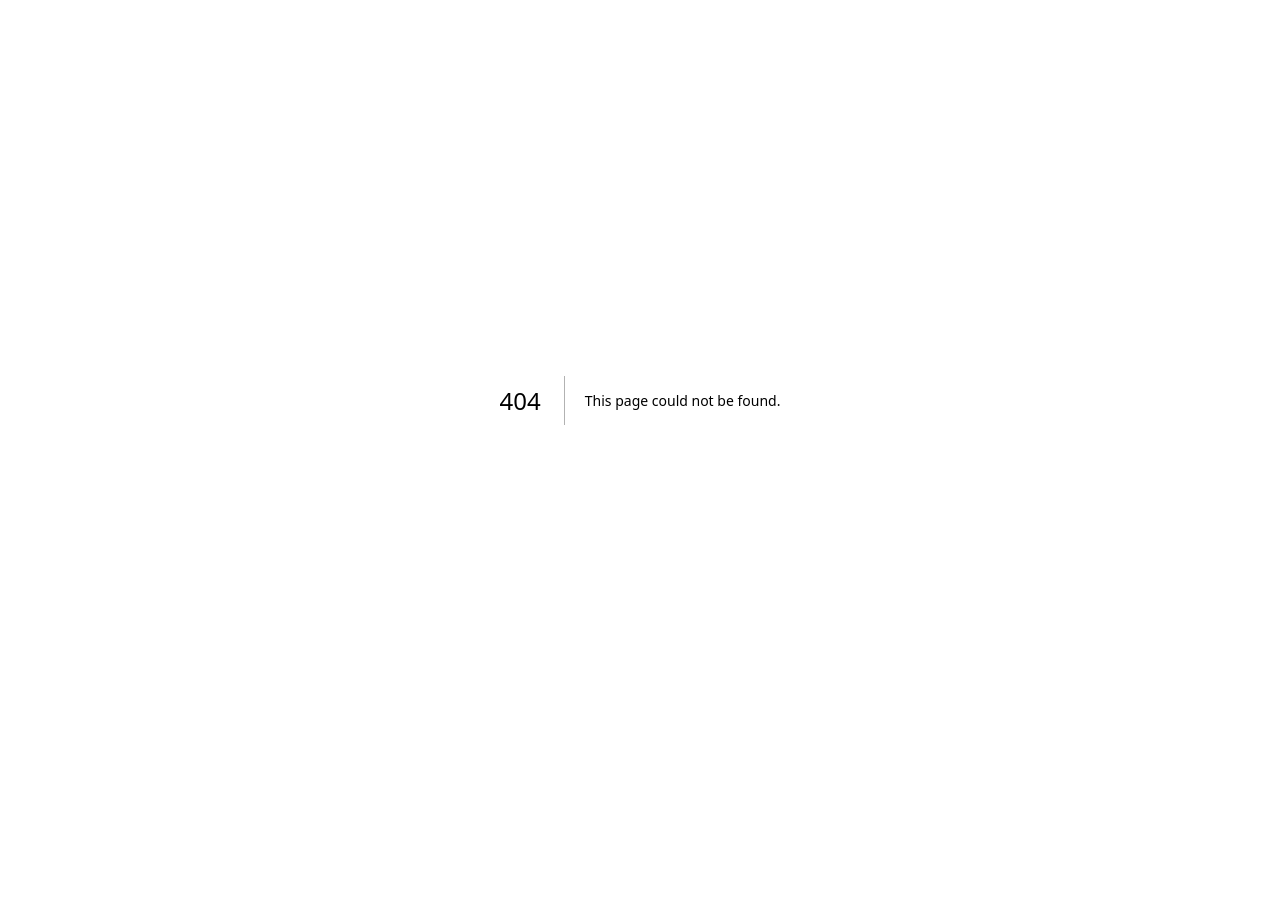
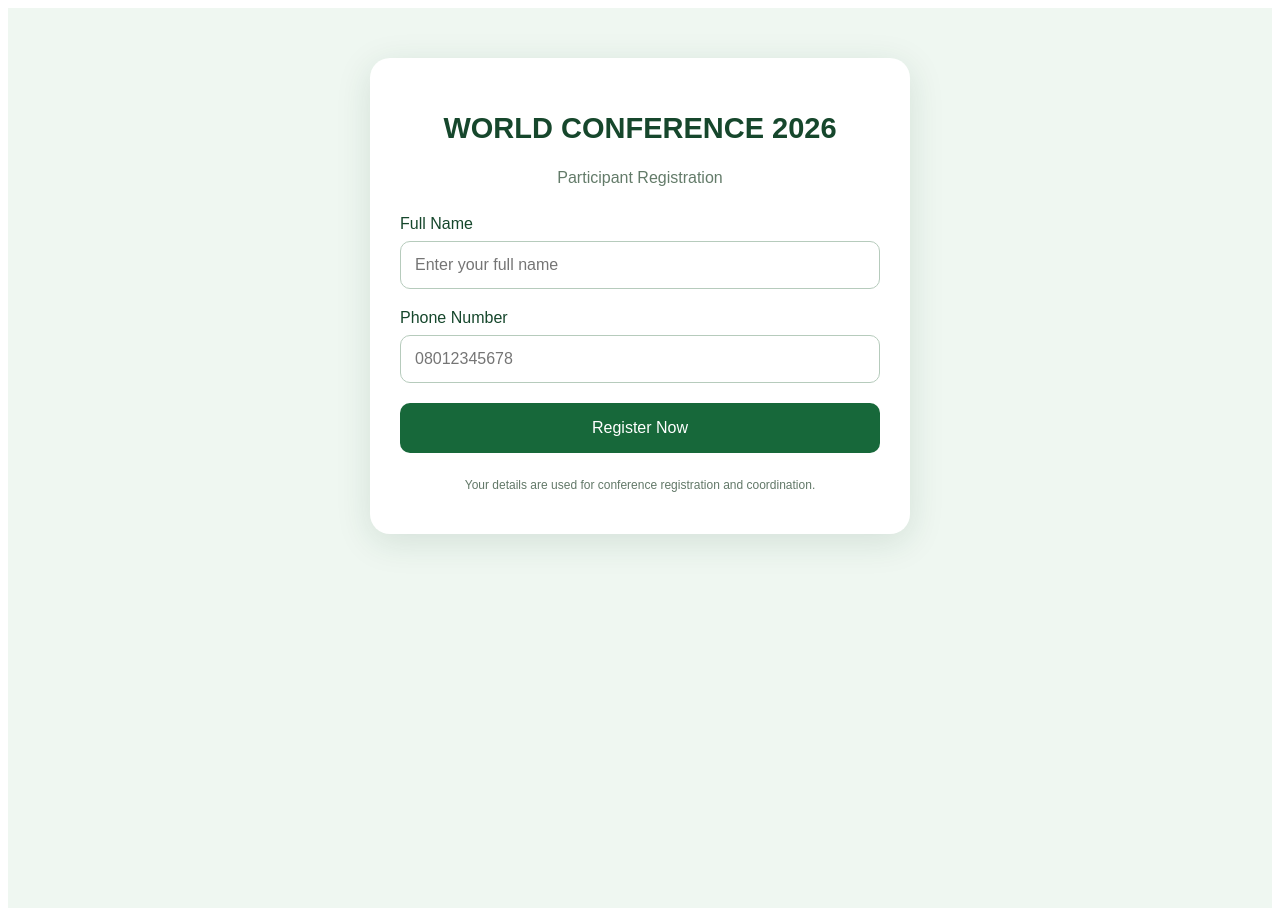
Before and after one commit to kingd-lab/connect-registration-portal, a Next.js app in the folder connect-registration-site/: page /world-conference in a window 1280 px wide. Before the commit this address had no page. Before the commit the page ends 800 px from the top, so only its background shows below. Built offline with nearby package versions, Linux system fonts and the light colour scheme.

Commit message:
Add World Conference registration page

```diff
--- /dev/null
+++ b/connect-registration-site/app/world-conference/page.jsx
@@ -0,0 +1,32 @@
+"use client";
+import { useState } from "react";
+export default function WorldConferencePage() {
+  const [name,setName]=useState("");
+  const [phone,setPhone]=useState("");
+  const [loading,setLoading]=useState(false);
+  const [result,setResult]=useState(null);
+  async function submit(e) {
+    e.preventDefault(); setLoading(true); setResult(null);
+    try {
+      const res=await fetch("/api/world-conference",{method:"POST",headers:{"Content-Type":"application/json"},body:JSON.stringify({name,phone})});
+      const data=await res.json();
+      setResult({success:res.ok,...data});
+      if(res.ok){setName("");setPhone("");}
+    } catch {setResult({success:false,error:"Connection failed. Please try again."});}
+    finally {setLoading(false);}
+  }
+  const input={display:"block",width:"100%",boxSizing:"border-box",padding:14,border:"1px solid #b6cbbc",borderRadius:10,marginTop:8,fontSize:16};
+  return <main style={{minHeight:"100vh",background:"#eff7f1",padding:"50px 16px",fontFamily:"Arial,sans-serif",color:"#16472c"}}>
+    <section style={{maxWidth:480,margin:"auto",background:"white",borderRadius:20,padding:30,boxShadow:"0 8px 35px #16472c20"}}>
+      <h1 style={{textAlign:"center",fontSize:29}}>WORLD CONFERENCE 2026</h1>
+      <p style={{textAlign:"center",color:"#637b69"}}>Participant Registration</p>
+      <form onSubmit={submit} style={{display:"grid",gap:20,marginTop:28}}>
+        <label>Full Name<input style={input} required maxLength={100} autoComplete="name" value={name} onChange={e=>setName(e.target.value)} placeholder="Enter your full name"/></label>
+        <label>Phone Number<input style={input} required type="tel" inputMode="tel" maxLength={20} autoComplete="tel" value={phone} onChange={e=>setPhone(e.target.value)} placeholder="08012345678"/></label>
+        <button disabled={loading} style={{background:"#17683a",color:"white",border:0,borderRadius:10,padding:16,fontSize:16}}>{loading?"Submitting...":"Register Now"}</button>
+      </form>
+      {result&&<div role="status" style={{marginTop:20,padding:16,borderRadius:10,background:result.success?"#e1f6e7":"#ffeaea",color:result.success?"#155b33":"#922"}}>{result.message||result.error}{result.registrationId&&<p><strong>Registration ID: {result.registrationId}</strong></p>}</div>}
+      <p style={{marginTop:25,fontSize:12,textAlign:"center",color:"#627868"}}>Your details are used for conference registration and coordination.</p>
+    </section>
+  </main>;
+}
```
